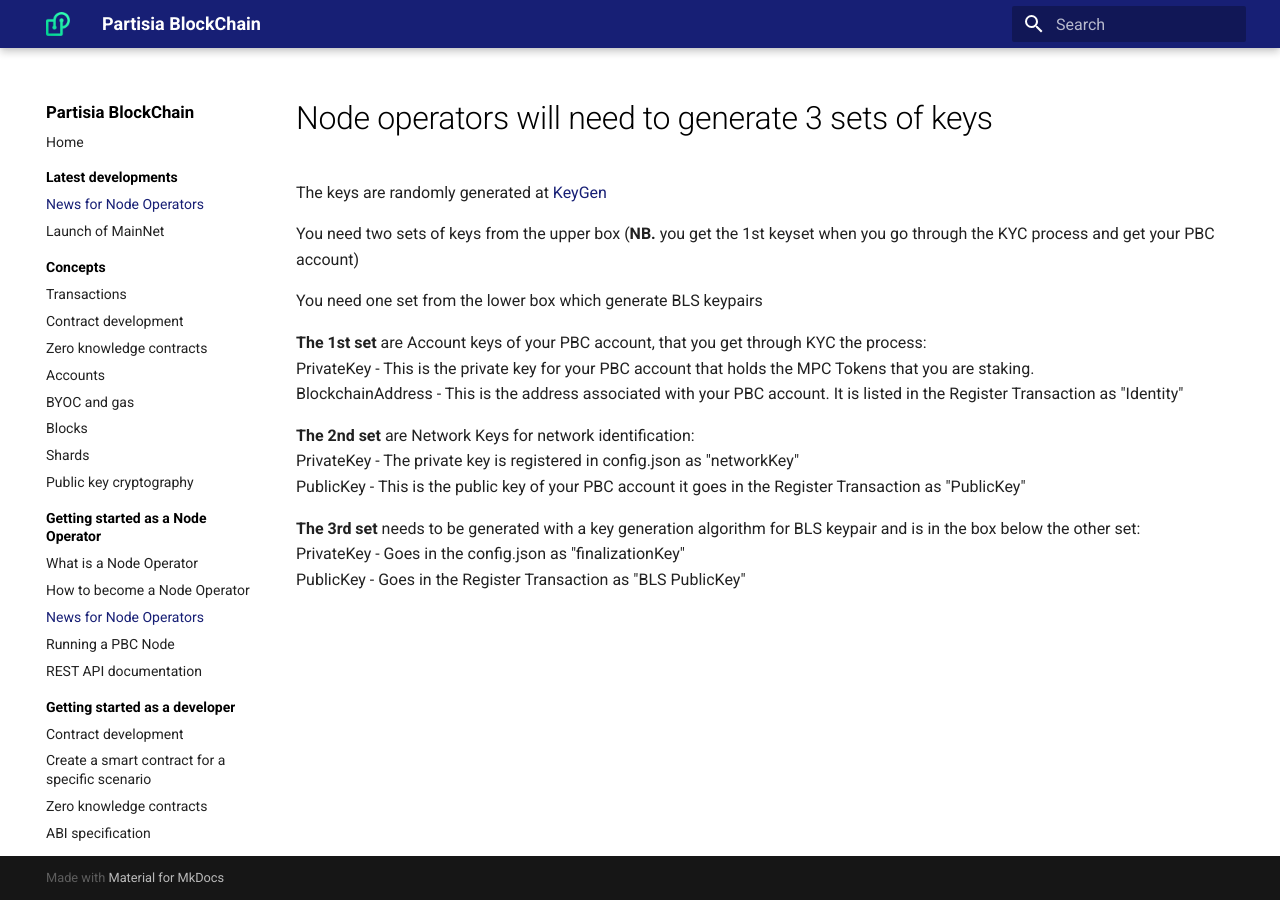
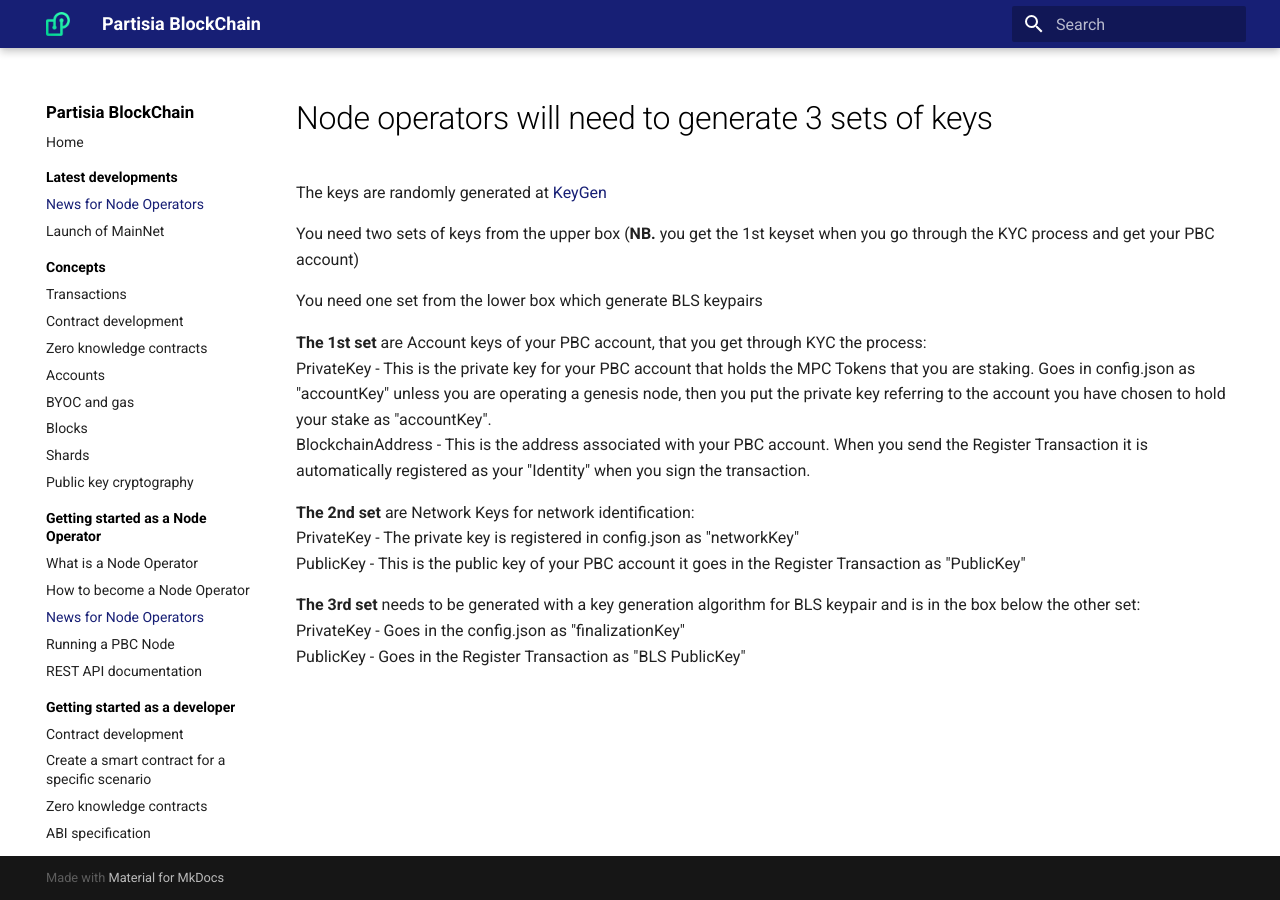
Before and after one commit to 0xSero/partisia-docs, an MkDocs documentation site: the page built from docs/newkeypair.md, in a window 1280 px wide. Built offline with MkDocs 1.6.1 and Material for MkDocs 9.7.7, drawn with Linux system fonts in a browser that asks for light colours; a script that is not in the unit is left out.

Commit message:
Corrections i key descriptions

```diff
--- a/docs/newkeypair.md
+++ b/docs/newkeypair.md
@@ -12,8 +12,8 @@
 
 
 **The 1st set**  are Account keys of your PBC account, that you get through KYC the process:
-PrivateKey - This is the private key for your PBC account that holds the MPC Tokens that you are staking.
-BlockchainAddress - This is the address associated with your PBC account. It is listed in the Register Transaction as "Identity"
+PrivateKey - This is the private key for your PBC account that holds the MPC Tokens that you are staking. Goes in config.json as "accountKey" unless you are operating a genesis node, then you put the private key referring to the account you have chosen to hold your stake as "accountKey".
+BlockchainAddress - This is the address associated with your PBC account. When you send the Register Transaction it is automatically registered as your "Identity" when you sign the transaction.
 
 **The 2nd set** are Network Keys for network identification:
 PrivateKey - The private key is registered in config.json as "networkKey"
```
Also changed, not shown: docs/operator.md (+1 -1 lines).
